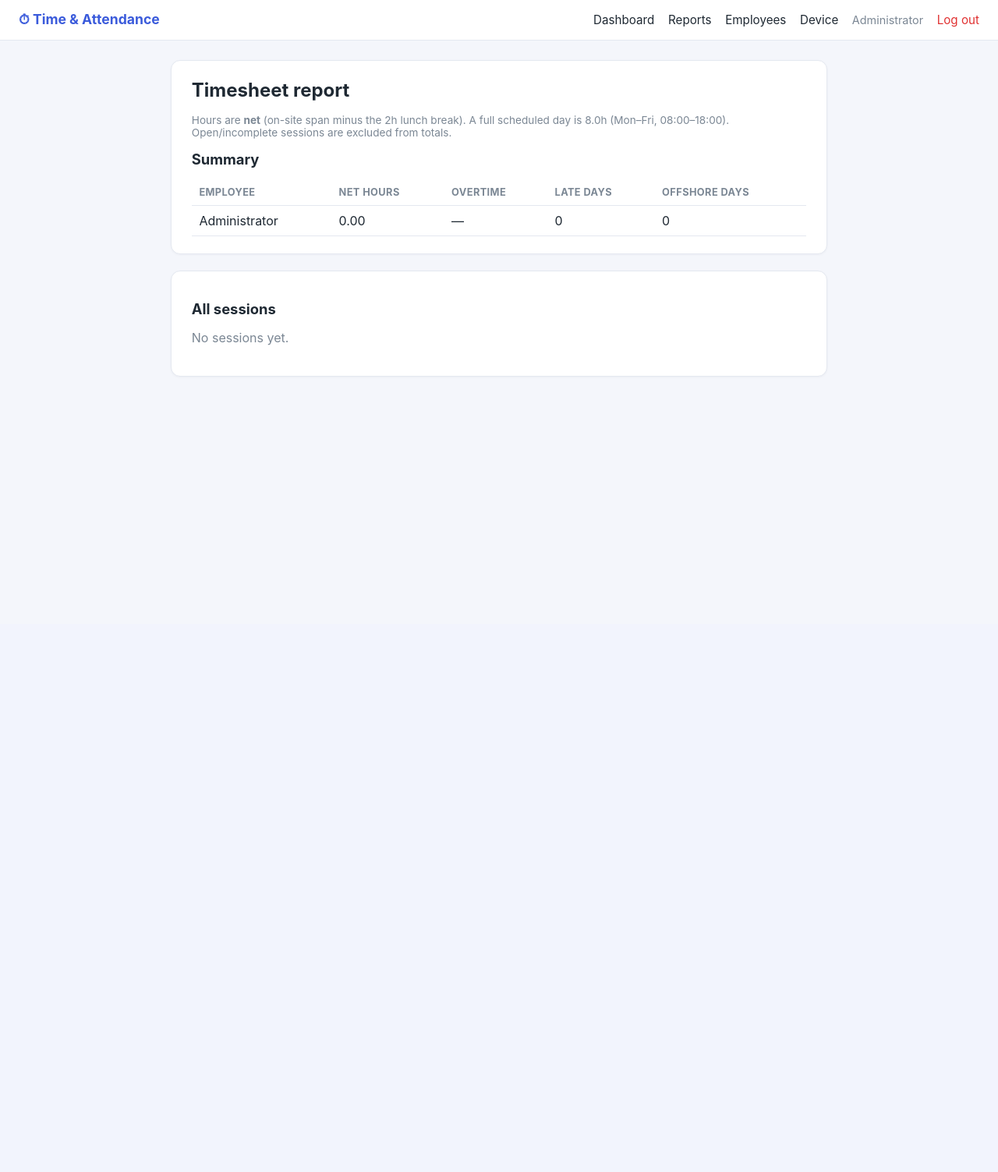
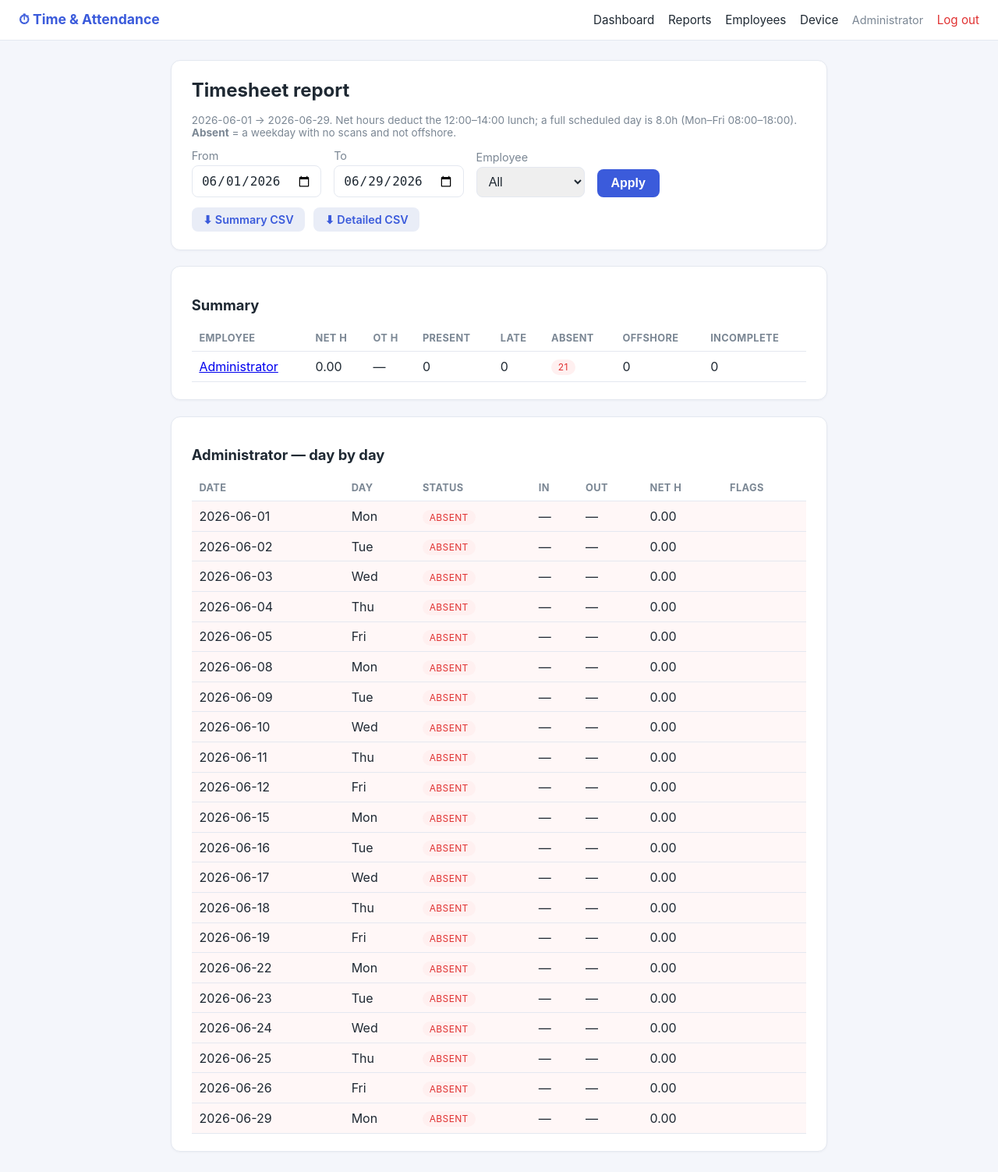
Before and after one commit to iabdoulazizabba-source/C.CODE, a Flask app: page /reports in a window 1280 px wide. Shown: the whole page at 78% size. Before the commit the page ends 483 px from the top, so only its background shows below. Run offline with Flask 3, Linux system fonts and the light colour scheme; a user stored in the database is signed in.

Commit message:
Add pay-period reports with absence detection and CSV export
Phase 3: turn the all-time report into a date-range payroll report.

- reporting.py: build_report() walks each day in a range and classifies it
  as present / incomplete / absent / offshore. Absent = a scheduled workday
  with no scans and not offshore; weekends and future days are skipped.
  Produces per-employee summaries (net hours, OT, present/late/absent/
  offshore/incomplete day counts).
- app.py: /reports gains start/end/employee filters (defaults to month to
  date) and a day-by-day view for a single employee; new /reports.csv
  streams a summary or detailed CSV.
- reports.html: filter bar, summary table, CSV download buttons, and a
  day-by-day breakdown with absent/offshore rows highlighted.
- Tests for present/absent/offshore classification, weekend/future skipping,
  and CSV download (24 passing). Verified on live June data.

Co-Authored-By: Claude Opus 4.8 <noreply@anthropic.com>

```diff
--- a/app.py
+++ b/app.py
@@ -10,15 +10,17 @@ Features:
   * Timesheet reports derived from device punches
 """
 
+import csv
+import io
 import os
 import threading
 import time
-from collections import defaultdict
-from datetime import datetime
+from datetime import date, datetime
 from functools import wraps
 
 from flask import (
     Flask,
+    Response,
     abort,
     flash,
     redirect,
@@ -45,6 +47,7 @@ from models import (
     sync_from_device,
     utcnow,
 )
+from reporting import build_report
 from schedule import DEFAULT_SCHEDULE
 
 login_manager = LoginManager()
@@ -453,42 +456,93 @@ def register_routes(app):
     @app.route("/reports")
     @login_required
     def reports():
-        # Employees see only their own hours; admins see everyone.
-        people = (
-            User.query.order_by(User.full_name).all()
-            if current_user.is_admin
-            else [current_user]
+        start, end = _parse_range()
+        people, selected = _report_people()
+        reports = build_report(people, start, end)
+        # Show day-by-day detail only when a single employee is in view.
+        detail = reports[0] if len(reports) == 1 else None
+        return render_template(
+            "reports.html",
+            reports=reports,
+            detail=detail,
+            start=start,
+            end=end,
+            selected=selected,
+            all_employees=(
+                User.query.order_by(User.full_name).all()
+                if current_user.is_admin else []
+            ),
+            expected_hours=DEFAULT_SCHEDULE.expected_hours,
         )
 
-        rows = []
-        summary = []
-        for person in people:
-            net = ot = 0.0
-            late_days = 0
-            for session in person.sessions():
-                rows.append((person.full_name, session))
-                if session.is_open:
-                    continue
-                net += session.net_hours
-                ot += session.overtime_hours
-                if session.is_late:
-                    late_days += 1
-            summary.append({
-                "name": person.full_name,
-                "net": round(net, 2),
-                "overtime": round(ot, 2),
-                "late_days": late_days,
-                "offshore_days": person.offshore_days,
-            })
+    @app.route("/reports.csv")
+    @login_required
+    def reports_csv():
+        start, end = _parse_range()
+        people, _ = _report_people()
+        reports = build_report(people, start, end)
+        kind = request.args.get("kind", "summary")
 
-        rows.sort(key=lambda r: r[1].clock_in, reverse=True)
-        summary.sort(key=lambda s: s["name"])
-        return render_template(
-            "reports.html",
-            rows=rows,
-            summary=summary,
-            expected_hours=DEFAULT_SCHEDULE.expected_hours,
+        buffer = io.StringIO()
+        writer = csv.writer(buffer)
+        if kind == "days":
+            writer.writerow(["Employee", "Date", "Weekday", "Status", "In",
+                             "Out", "Net hours", "Overtime", "Late", "Left early"])
+            for rep in reports:
+                for d in rep.days:
+                    writer.writerow([
+                        rep.name, d.day.isoformat(), d.weekday, d.status,
+                        d.clock_in.strftime("%H:%M") if d.clock_in else "",
+                        d.clock_out.strftime("%H:%M") if d.clock_out else "",
+                        f"{d.net_hours:.2f}", f"{d.overtime:.2f}",
+                        "yes" if d.late else "", "yes" if d.early else "",
+                    ])
+        else:
+            writer.writerow(["Employee", "Net hours", "Overtime", "Present days",
+                             "Incomplete", "Late days", "Absent days",
+                             "Offshore days"])
+            for rep in reports:
+                writer.writerow([
+                    rep.name, f"{rep.net_hours:.2f}", f"{rep.overtime:.2f}",
+                    rep.present_days, rep.incomplete_days, rep.late_days,
+                    rep.absent_days, rep.offshore_days,
+                ])
+
+        filename = f"timesheet_{start.isoformat()}_{end.isoformat()}_{kind}.csv"
+        return Response(
+            buffer.getvalue(),
+            mimetype="text/csv",
+            headers={"Content-Disposition": f"attachment; filename={filename}"},
         )
+
+
+def _parse_date(value, default):
+    try:
+        return datetime.strptime(value, "%Y-%m-%d").date()
+    except (ValueError, TypeError):
+        return default
+
+
+def _parse_range():
+    """Date range from query params; defaults to the current month-to-date."""
+    today = date.today()
+    start = _parse_date(request.args.get("start"), today.replace(day=1))
+    end = _parse_date(request.args.get("end"), today)
+    if end < start:
+        start, end = end, start
+    return start, end
+
+
+def _report_people():
+    """(employees to report on, selected id). Non-admins see only themselves."""
+    if not current_user.is_admin:
+        return [current_user], current_user.id
+    emp_id = request.args.get("employee", type=int)
+    if emp_id:
+        person = db.session.get(User, emp_id)
+        if person:
+            return [person], emp_id
+    return User.query.order_by(User.full_name).all(), None
 
 
 def _link_existing_punches(user):
--- a/static/style.css
+++ b/static/style.css
@@ -129,7 +129,27 @@ table form { margin: 0; }
 .badge-early { background: #fff4e6; color: #e8590c; }
 .badge-ot { background: #ebfbee; color: var(--ok); }
 .badge-open { background: #f1f3f5; color: var(--muted); }
+.badge-offshore { background: #e7f5ff; color: var(--brand); }
 .badge + .badge { margin-left: 0.25rem; }
+
+.row-absent td { background: #fff7f7; }
+.row-offshore td { background: #f3f9ff; }
+
+/* Report filter bar */
+.filter-form { display: flex; gap: 1rem; align-items: end; flex-wrap: wrap; }
+.filter-form label { margin-bottom: 0; }
+.filter-form input, .filter-form select { margin-top: 0.25rem; }
+.btn-link {
+  display: inline-block;
+  padding: 0.45rem 0.9rem;
+  background: #e9edf7;
+  color: var(--brand);
+  border-radius: 8px;
+  text-decoration: none;
+  font-size: 0.9rem;
+  font-weight: 600;
+}
+.btn-link:hover { background: #dde4f3; }
 
 .muted { color: var(--muted); }
 .small { font-size: 0.85rem; }
--- a/templates/reports.html
+++ b/templates/reports.html
@@ -4,67 +4,97 @@
 <div class="card">
   <h1>Timesheet report</h1>
   <p class="muted small">
-    Hours are <strong>net</strong> (on-site span minus the {{ "%.0f"|format(2) }}h
-    lunch break). A full scheduled day is {{ "%.1f"|format(expected_hours) }}h
-    (Mon–Fri, 08:00–18:00). Open/incomplete sessions are excluded from totals.
+    {{ start }} → {{ end }}. Net hours deduct the 12:00–14:00 lunch; a full
+    scheduled day is {{ "%.1f"|format(expected_hours) }}h (Mon–Fri 08:00–18:00).
+    <strong>Absent</strong> = a weekday with no scans and not offshore.
   </p>
 
+  <form method="get" action="{{ url_for('reports') }}" class="filter-form">
+    <label>From <input type="date" name="start" value="{{ start.isoformat() }}"></label>
+    <label>To <input type="date" name="end" value="{{ end.isoformat() }}"></label>
+    {% if all_employees %}
+    <label>Employee
+      <select name="employee">
+        <option value="">All</option>
+        {% for e in all_employees %}
+        <option value="{{ e.id }}" {% if selected == e.id %}selected{% endif %}>{{ e.full_name }}</option>
+        {% endfor %}
+      </select>
+    </label>
+    {% endif %}
+    <button type="submit">Apply</button>
+  </form>
+
+  <div class="btn-row" style="margin-top:0.8rem;">
+    <a class="btn-link" href="{{ url_for('reports_csv', kind='summary', start=start.isoformat(), end=end.isoformat(), employee=selected or '') }}">⬇ Summary CSV</a>
+    <a class="btn-link" href="{{ url_for('reports_csv', kind='days', start=start.isoformat(), end=end.isoformat(), employee=selected or '') }}">⬇ Detailed CSV</a>
+  </div>
+</div>
+
+<div class="card">
   <h2>Summary</h2>
-  {% if summary %}
+  {% if reports %}
   <table>
     <thead>
       <tr>
-        <th>Employee</th><th>Net hours</th><th>Overtime</th>
-        <th>Late days</th><th>Offshore days</th>
+        <th>Employee</th><th>Net h</th><th>OT h</th><th>Present</th>
+        <th>Late</th><th>Absent</th><th>Offshore</th><th>Incomplete</th>
       </tr>
     </thead>
     <tbody>
-      {% for s in summary %}
+      {% for r in reports %}
       <tr>
-        <td>{{ s.name }}</td>
-        <td>{{ "%.2f"|format(s.net) }}</td>
-        <td>{% if s.overtime %}<strong>{{ "%.2f"|format(s.overtime) }}</strong>{% else %}—{% endif %}</td>
-        <td>{% if s.late_days %}<span class="badge badge-late">{{ s.late_days }}</span>{% else %}0{% endif %}</td>
-        <td>{{ s.offshore_days }}</td>
+        <td><a href="{{ url_for('reports', start=start.isoformat(), end=end.isoformat(), employee=r.user_id) }}">{{ r.name }}</a></td>
+        <td>{{ "%.2f"|format(r.net_hours) }}</td>
+        <td>{% if r.overtime %}<strong>{{ "%.2f"|format(r.overtime) }}</strong>{% else %}—{% endif %}</td>
+        <td>{{ r.present_days }}</td>
+        <td>{% if r.late_days %}<span class="badge badge-late">{{ r.late_days }}</span>{% else %}0{% endif %}</td>
+        <td>{% if r.absent_days %}<span class="badge badge-late">{{ r.absent_days }}</span>{% else %}0{% endif %}</td>
+        <td>{{ r.offshore_days }}</td>
+        <td>{% if r.incomplete_days %}<span class="badge badge-open">{{ r.incomplete_days }}</span>{% else %}0{% endif %}</td>
       </tr>
       {% endfor %}
     </tbody>
   </table>
   {% else %}
-  <p class="muted">No data yet.</p>
+  <p class="muted">No employees to report.</p>
   {% endif %}
 </div>
 
+{% if detail %}
 <div class="card">
-  <h2>All sessions</h2>
-  {% if rows %}
+  <h2>{{ detail.name }} — day by day</h2>
+  {% if detail.days %}
   <table>
     <thead>
-      <tr>
-        <th>Employee</th><th>Date</th><th>In</th><th>Out</th>
-        <th>Net h</th><th>Flags</th>
-      </tr>
+      <tr><th>Date</th><th>Day</th><th>Status</th><th>In</th><th>Out</th><th>Net h</th><th>Flags</th></tr>
     </thead>
     <tbody>
-      {% for name, s in rows %}
-      <tr>
-        <td>{{ name }}</td>
-        <td>{{ s.clock_in.strftime("%Y-%m-%d") }}</td>
-        <td>{{ s.clock_in.strftime("%H:%M") }}</td>
-        <td>{% if s.is_open %}<em>—</em>{% else %}{{ s.clock_out.strftime("%H:%M") }}{% endif %}</td>
-        <td>{{ "%.2f"|format(s.net_hours) }}</td>
+      {% for d in detail.days %}
+      <tr class="{% if d.status == 'absent' %}row-absent{% elif d.status == 'offshore' %}row-offshore{% endif %}">
+        <td>{{ d.day.isoformat() }}</td>
+        <td>{{ d.weekday }}</td>
         <td>
-          {% if s.is_open %}<span class="badge badge-open">incomplete</span>{% endif %}
-          {% if s.is_late %}<span class="badge badge-late" title="{{ s.lateness_minutes }} min late">late</span>{% endif %}
-          {% if s.is_early_leave %}<span class="badge badge-early">left early</span>{% endif %}
-          {% if s.overtime_hours %}<span class="badge badge-ot">+{{ "%.1f"|format(s.overtime_hours) }}h OT</span>{% endif %}
+          {% if d.status == 'present' %}present
+          {% elif d.status == 'offshore' %}<span class="badge badge-offshore">offshore</span>
+          {% elif d.status == 'absent' %}<span class="badge badge-late">absent</span>
+          {% else %}<span class="badge badge-open">incomplete</span>{% endif %}
+        </td>
+        <td>{{ d.clock_in.strftime("%H:%M") if d.clock_in else "—" }}</td>
+        <td>{{ d.clock_out.strftime("%H:%M") if d.clock_out else "—" }}</td>
+        <td>{{ "%.2f"|format(d.net_hours) }}</td>
+        <td>
+          {% if d.late %}<span class="badge badge-late">late</span>{% endif %}
+          {% if d.early %}<span class="badge badge-early">left early</span>{% endif %}
+          {% if d.overtime %}<span class="badge badge-ot">+{{ "%.1f"|format(d.overtime) }}h OT</span>{% endif %}
         </td>
       </tr>
       {% endfor %}
     </tbody>
   </table>
   {% else %}
-  <p class="muted">No sessions yet.</p>
+  <p class="muted">No days in this range.</p>
   {% endif %}
 </div>
+{% endif %}
 {% endblock %}
```
Also changed, not shown: reporting.py (added, +94 -0 lines), test_attendance.py (+58 -0 lines), README.md.
